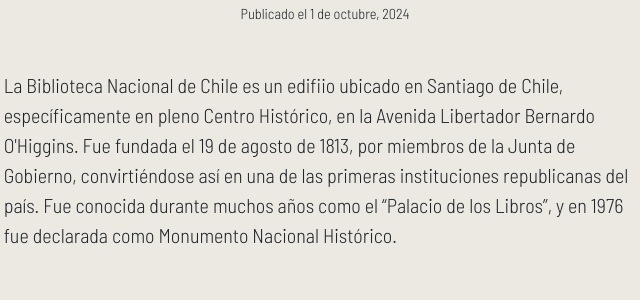
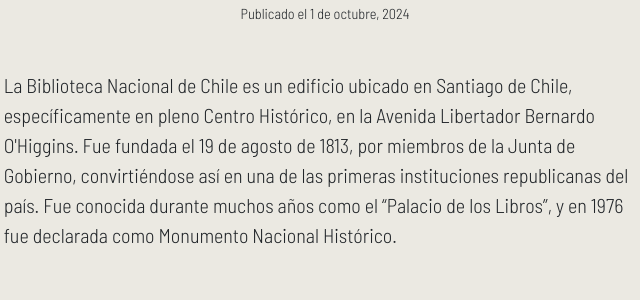
Before and after one commit to frvncvstillo/CLASE-2, a plain HTML site: page index.html in a window 1280 px wide. Shown: the part 198-498 px from the top of the page, 315-955 px from the left. Drawn offline with nearby package versions, Linux system fonts and the light colour scheme.

Commit message:
Update index.html

```diff
--- a/index.html
+++ b/index.html
@@ -83,7 +83,7 @@
 
                     <h6 class="text-center mb-5">Publicado el 1 de octubre, 2024</h6>
 
-                    <p class="lead">La Biblioteca Nacional de Chile es un edifiio ubicado en Santiago de Chile, específicamente en pleno Centro Histórico, en la Avenida Libertador Bernardo O'Higgins. Fue fundada el 19 de agosto de 1813, por miembros de la Junta de Gobierno, convirtiéndose así en una de las primeras instituciones republicanas del país. Fue conocida durante muchos años como el “Palacio de los Libros”, y en 1976 fue declarada como Monumento Nacional Histórico.</p>
+                    <p class="lead">La Biblioteca Nacional de Chile es un edificio ubicado en Santiago de Chile, específicamente en pleno Centro Histórico, en la Avenida Libertador Bernardo O'Higgins. Fue fundada el 19 de agosto de 1813, por miembros de la Junta de Gobierno, convirtiéndose así en una de las primeras instituciones republicanas del país. Fue conocida durante muchos años como el “Palacio de los Libros”, y en 1976 fue declarada como Monumento Nacional Histórico.</p>
 
                 </div>
             </header>
```
